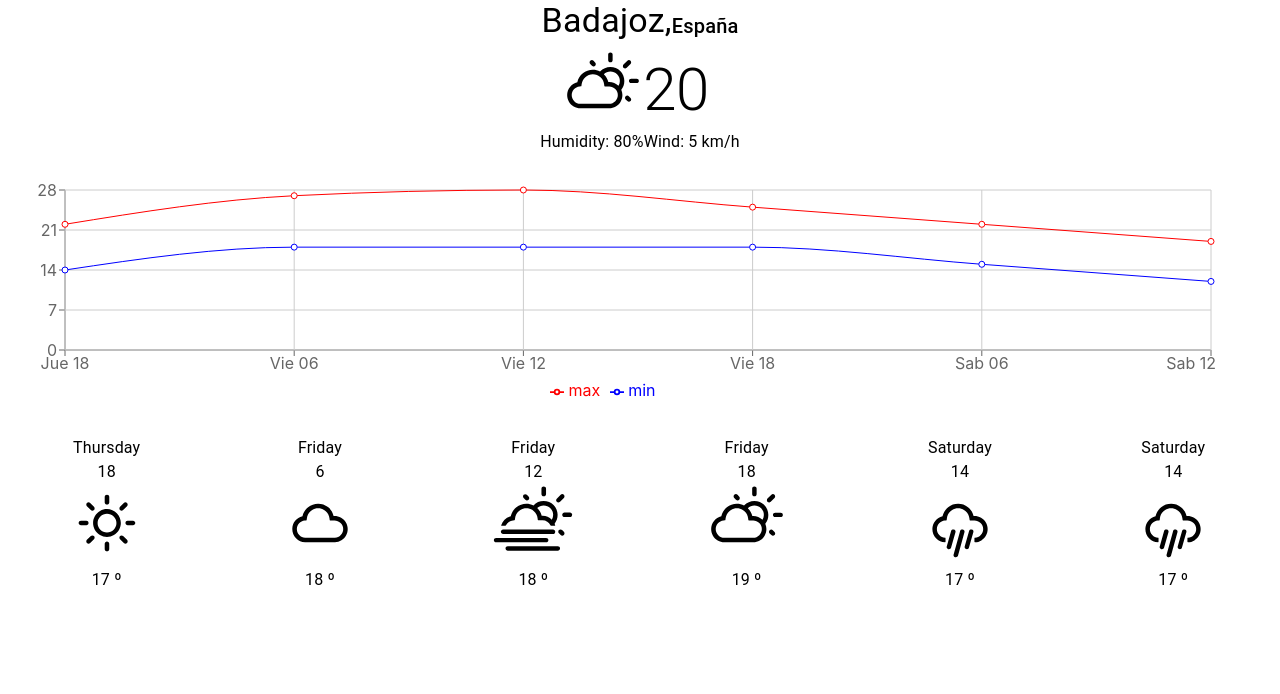
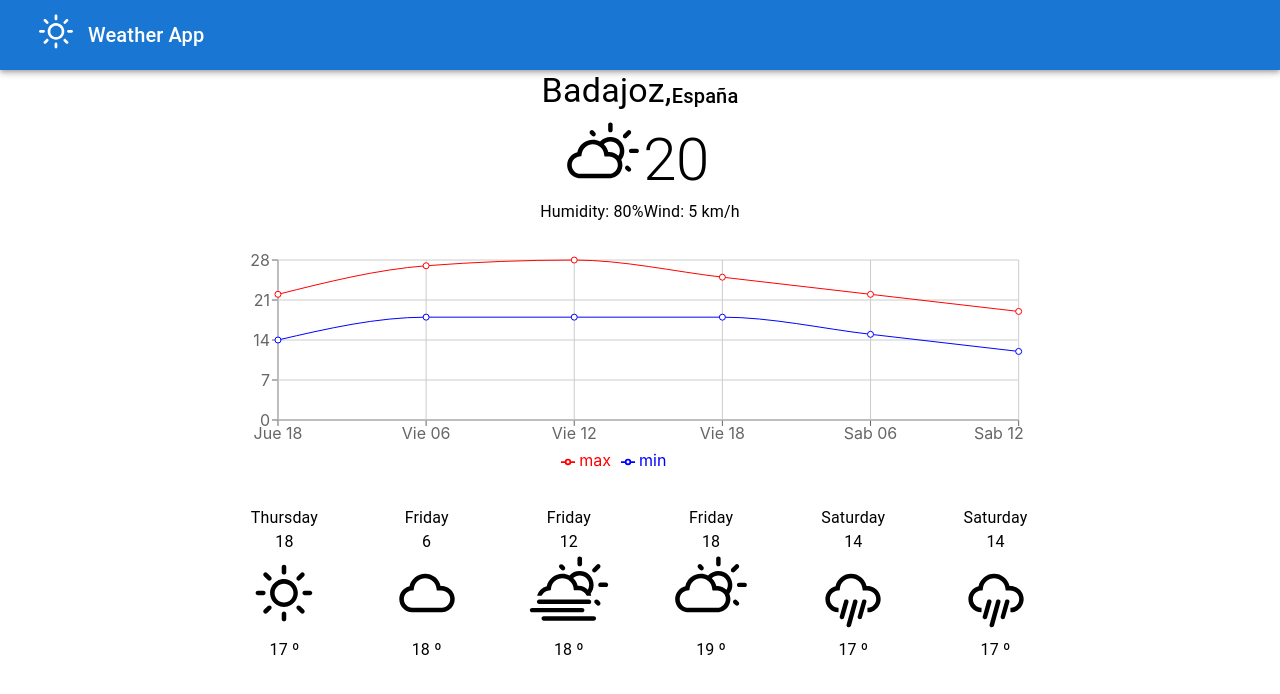
Before and after one commit to KraySe/weather-app, a React (Create React App) app: page /city in a window 1280 px wide. Shown: the top 694 px of the page. Built offline with nearby package versions, Linux system fonts and the light colour scheme.

Commit message:
add AppFrame to City page

```diff
--- a/src/pages/CityPage.jsx
+++ b/src/pages/CityPage.jsx
@@ -1,6 +1,6 @@
 import React from "react";
-import { Link } from "react-router-dom";
 import { Grid } from "@mui/material";
+import AppFrame from "../components/AppFrame";
 import CityInfo from "./../components/CityInfo";
 import Weather from "./../components/Weather";
 import WeatherDetails from "./../components/WeatherDetails";
@@ -36,7 +36,13 @@ const CityPage = () => {
   const forecastItemList = forecastItemListExample;
 
   return (
-    <Grid container justifyContent={"space-around"} direction={"column"} spacing={2}>
+    <AppFrame>
+      <Grid
+        container
+        justifyContent={"space-around"}
+        direction={"column"}
+        spacing={2}
+      >
         <Grid
           container
           item
@@ -57,6 +63,7 @@ const CityPage = () => {
           <Forecast forecastItemList={forecastItemList} />
         </Grid>
       </Grid>
+    </AppFrame>
   );
 };
 
```
Lines whose indentation alone changed are shown as unchanged.
